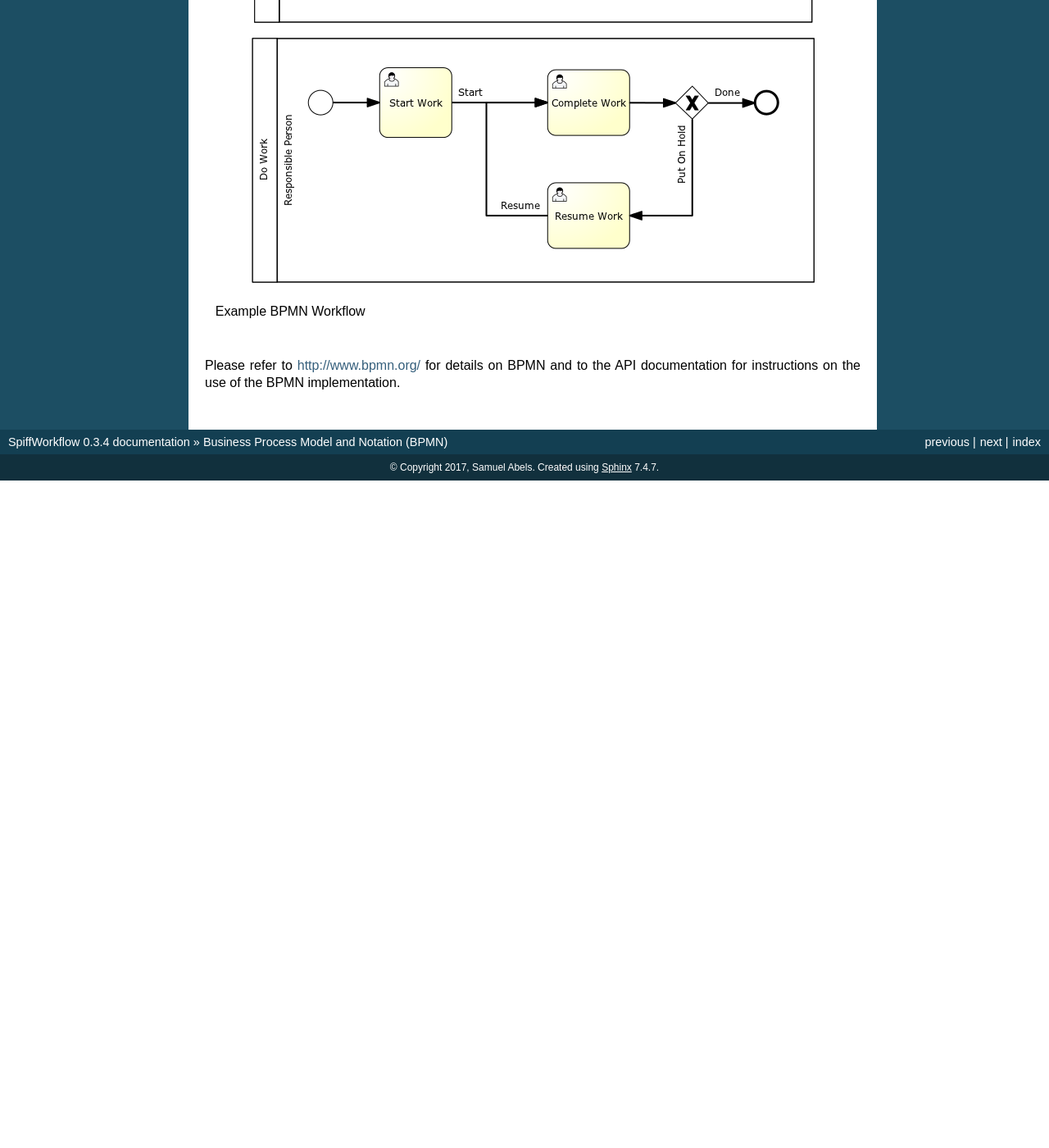
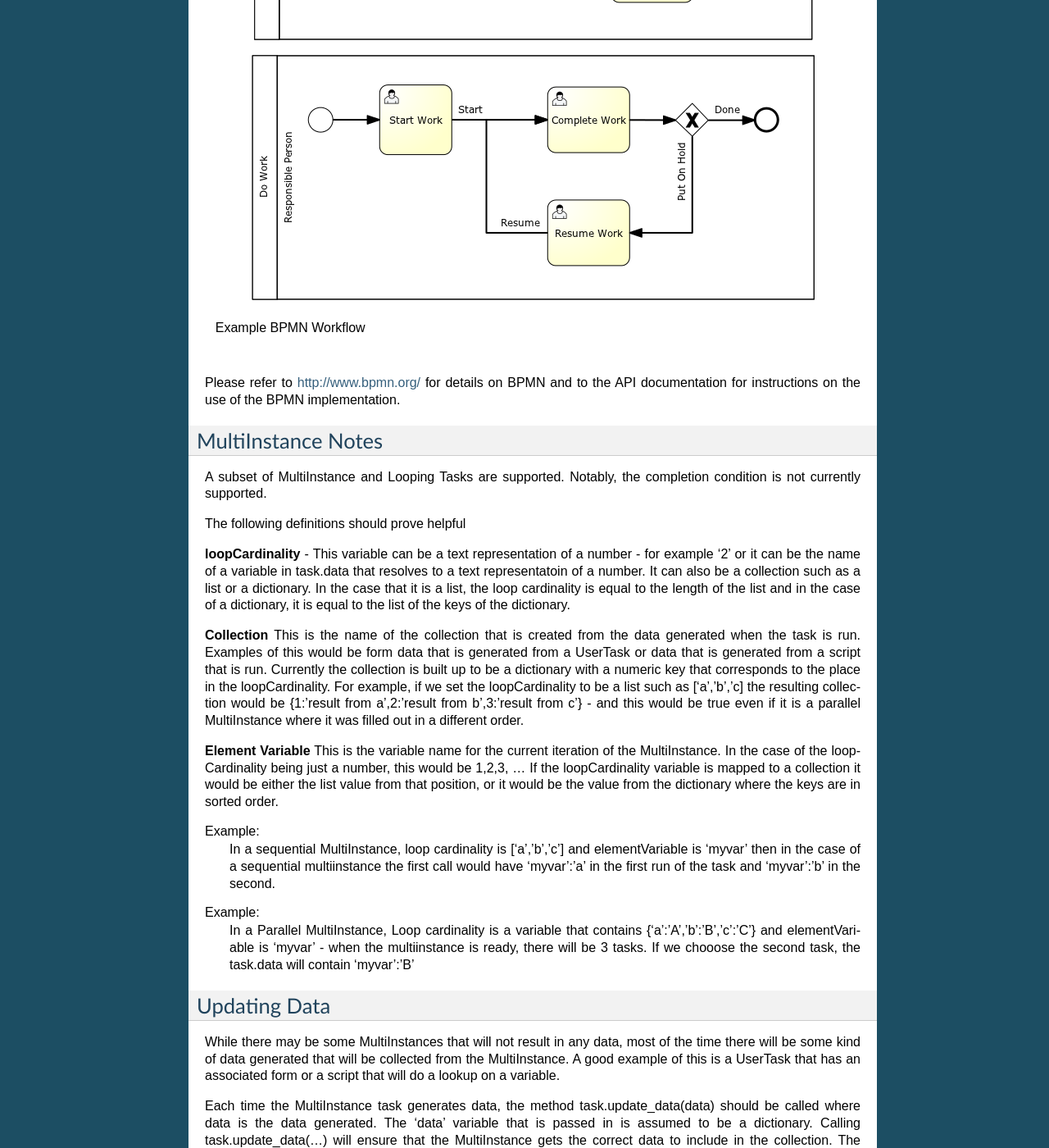
Before and after one commit to sartography/SpiffWorkflow, a Sphinx documentation site: the page built from doc/bpmn.rst, in a window 1280 px wide and 1400 px high, scrolled down 1155 px. Shown: the whole window at 82% size. Built offline with Sphinx 7.4.7, drawn with Linux system fonts in a browser that asks for light colours; pages that are not in the unit, such as notebooks, are missing from menus; before the commit the page ends 1741 px from its top, so only the background shows below that; some of the changed text lies outside the part shown.

Commit message:
added documentation for the MultiInstance

```diff
--- a/doc/bpmn.rst
+++ b/doc/bpmn.rst
@@ -20,8 +20,9 @@ A reasonable subset of the BPMN notation is supported, including the following e
   6. Exclusive Gateway
   7. Inclusive Gateway (converging only)
   8. Parallel Gateway
-  9. Intermediate Catch Events (Timer and Message)
-  10. Boundary Events (Timer and Message, interrupting and non-interrupting)
+  9. MultiInstance & Variants
+  10. Intermediate Catch Events (Timer and Message)
+  11. Boundary Events (Timer and Message, interrupting and non-interrupting)
 
 .. figure:: figures/action-management.png
    :alt: Example BPMN Workflow
@@ -30,3 +31,89 @@ A reasonable subset of the BPMN notation is supported, including the following e
 
 Please refer to http://www.bpmn.org/ for details on BPMN and to the API documentation for instructions on the
 use of the BPMN implementation.
+
+MultiInstance Notes
+-------------------
+
+A subset of MultiInstance and Looping Tasks are supported. Notably,
+the completion condition is not currently supported.
+
+The following definitions should prove helpful
+
+**loopCardinality** - This variable can be a text representation of a
+number - for example '2' or it can be the name of a variable in
+task.data that resolves to a text representatoin of a number.
+It can also be a collection such as a list or a dictionary. In the
+case that it is a list, the loop cardinality is equal to the length of
+the list and in the case of a dictionary, it is equal to the list of
+the keys of the dictionary.
+
+**Collection** This is the name of the collection that is created from
+the data generated when the task is run. Examples of this would be
+form data that is generated from a UserTask or data that is generated
+from a script that is run. Currently the collection is built up to be
+a dictionary with a numeric key that corresponds to the place in the
+loopCardinality. For example, if we set the loopCardinality to be a
+list such as ['a','b','c] the resulting collection would be {1:'result
+from a',2:'result from b',3:'result from c'} - and this would be true
+even if it is a parallel MultiInstance where it was filled out in a
+different order.
+
+**Element Variable** This is the variable name for the current
+iteration of the MultiInstance. In the case of the loopCardinality
+being just a number, this would be 1,2,3, . . .  If the
+loopCardinality variable is mapped to a collection it would be either
+the list value from that position, or it would be the value from the
+dictionary where the keys are in sorted order.
+
+Example:
+  In a sequential MultiInstance, loop cardinality is ['a','b','c'] and elementVariable is 'myvar'
+  then in the case of a sequential multiinstance the first call would
+  have 'myvar':'a' in the first run of the task and 'myvar':'b' in the
+  second.
+
+Example:
+  In a Parallel MultiInstance, Loop cardinality is a variable that contains
+  {'a':'A','b':'B','c':'C'} and elementVariable is 'myvar' - when the multiinstance is ready, there
+  will be 3 tasks. If we chooose the second task, the task.data will
+  contain 'myvar':'B'
+
+Updating Data
+------------
+
+While there may be some MultiInstances that will not result in any
+data, most of the time there will be some kind of data generated that
+will be collected from the MultiInstance. A good example of this is a
+UserTask that has an associated form or a script that will do a lookup
+on a variable.
+
+Each time the MultiInstance task generates data, the method
+task.update_data(data) should be called where data is the data
+generated. The 'data' variable that is passed in is assumed to be a
+dictionary. Calling task.update_data(...) will ensure that the
+MultiInstance gets the correct data to include in the collection. The
+task.data is also updated with the dictionary passed to this method.
+
+Looping Tasks
+-------------
+
+A looping task sets the cardinality to 25 which is assumed to be a
+sane maximum value. The looping task will add to the collection each
+time it is processed assuming data is updated as outlined in the
+previous paragraph.
+
+To halt the looping the task.terminate_loop()
+
+Each time task.complete() is called (or
+workflow.complete_task_by_id(task.id) ), the task will again present
+as READY until either the cardinality is exausted, or
+task.terminate_loop() is called.
+
+**Caveats**
+-----------
+
+At the current time a sequential MultiInstance behaves more like a
+Looping Task than a MultiInstance - A true MultiInstace would actually
+create multiple copies of the task in the task tree - currently only
+one task is created and it is repeated the number of the
+loopCardinality
```
